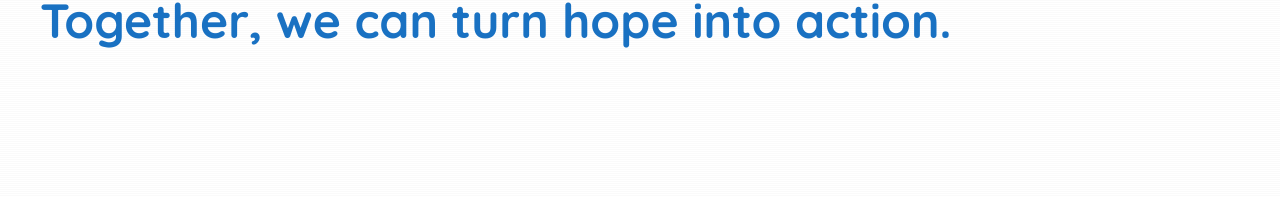
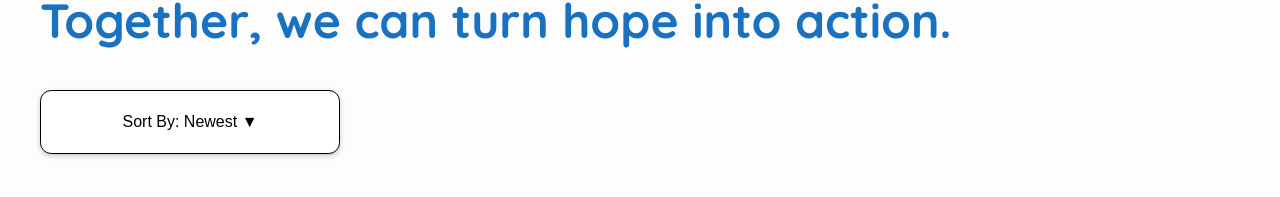
Before and after one commit to wixplosives/fundux, a React (Vite) app: page / in a window 1280 px wide. Shown: the part 565-762 px from the top of the page. Built offline with nearby package versions, Linux system fonts and the light colour scheme.

Commit message:
feat(optionbuttons):add sort by button

```diff
--- a/src/App.tsx
+++ b/src/App.tsx
@@ -1,12 +1,13 @@
 import Header from './components/Header';
-import SortByButton from './components/SortByButton';
 import HeroSection from './components/HeroSection';
+import OptionButtons from './components/OptionButtons';
 
 function App() {
    return (
       <div>
          <Header />
          <HeroSection />
+         <OptionButtons />
       </div>
    );
 }
--- /dev/null
+++ b/src/components/OptionButtons/OptionButtons.module.css
@@ -0,0 +1,3 @@
+.optionButtons {
+   margin: 2em;
+}
--- a/src/components/OptionButtons/OptionButtons.tsx
+++ b/src/components/OptionButtons/OptionButtons.tsx
@@ -1,5 +1,12 @@
+import SortByButton from '../SortByButton';
+import styles from './OptionButtons.module.css';
+
 function OptionButtons() {
-   return <div></div>;
+   return (
+      <div className={styles.optionButtons}>
+         <SortByButton />
+      </div>
+   );
 }
 
 export default OptionButtons;
--- a/src/components/SortByButton/SortByButton.module.css
+++ b/src/components/SortByButton/SortByButton.module.css
@@ -1,33 +1,39 @@
-@import url('https://fonts.googleapis.com/css2?family=Roboto:ital,wght@0,100;0,300;0,400;0,500;0,700;0,900;1,100;1,300;1,400;1,500;1,700;1,900&display=swap');
-
 .sortByButton {
    width: 25%;
    height: 4em;
-  font-family: Roboto;
    font-weight: 300;
    margin-right: 1em;
 }
 
 .button {
-  border: 1px solid #000000;
-  border-radius: 0.25em;
-  background-color: transparent;
+   font-size: 1rem;
+   background-color: white;
+   border: 0.1em solid black;
+   border-radius: 0.7em;
    cursor: pointer;
+   width: 100%;
+   height: 100%;
    box-shadow: 0 2px 5px rgba(0, 0, 0, 0.2);
-  font-weight: 300;
+}
+
+.button.open {
+   border-bottom: none;
+   border-bottom-left-radius: 0;
+   border-bottom-right-radius: 0;
 }
 
 .optionsList {
    list-style: none;
-  background-color: transparent;
-  border: 1px solid #ccc;
-  border-radius: 0.25em;
+   background-color: white;
+   border: 0.1em solid #ccc;
+   border-bottom-left-radius: 0.7em;
+   border-bottom-right-radius: 0.7em;
    box-shadow: 0 2px 5px rgba(0, 0, 0, 0.2);
-  text-align: center;
    margin: 0;
 }
 
 .optionItem {
+   font-family: Roboto;
    height: 3em;
    cursor: pointer;
    transition: background-color 0.2s;
--- a/src/components/SortByButton/SortByButton.tsx
+++ b/src/components/SortByButton/SortByButton.tsx
@@ -18,7 +18,9 @@ function SortByButton() {
 
    return (
       <div className={styles.sortByButton}>
-            <button className={styles.button} onClick={toggleIsOpen}>
+         <button
+            className={`${styles.button} ${isOpen ? styles.open : null}`}
+            onClick={toggleIsOpen}>
             Sort By: {selectedOption} <span>{isOpen ? '▲' : '▼'}</span>
          </button>
          {isOpen && (
@@ -27,8 +29,7 @@ function SortByButton() {
                   <li
                      key={option}
                      className={styles.optionItem}
-                            onClick={() => handleSelectedOption(option)}
-                        >
+                     onClick={() => handleSelectedOption(option)}>
                      {option}
                   </li>
                ))}
```
Lines whose indentation alone changed are shown as unchanged.
